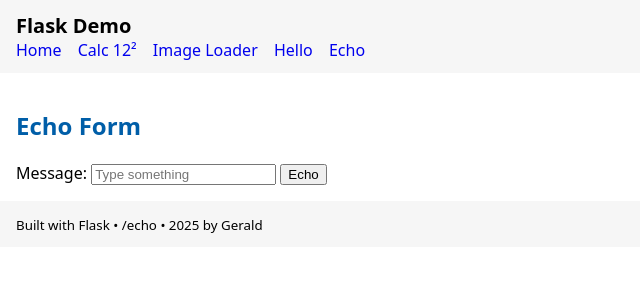
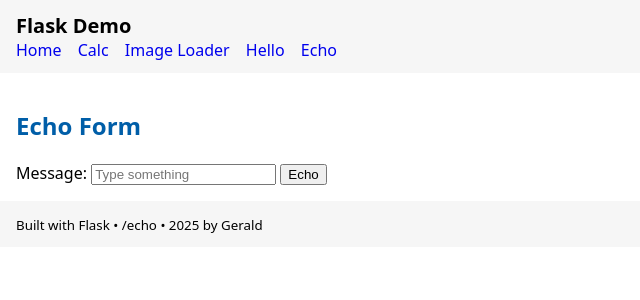
Before and after one commit to Gerald-jay/MSE-800-SLW, a Flask app: page /echo in a window 1280 px wide. Shown: the top 300 px of the page, without its empty margins (0-640 px from the left). Run offline with Flask 3, Linux system fonts and the light colour scheme.

Commit message:
Update base.html

```diff
--- a/Week12/templates/base.html
+++ b/Week12/templates/base.html
@@ -11,7 +11,7 @@
     <h1>Flask Demo</h1>
     <nav>
       <a href="{{ url_for('index') }}">Home</a>
-      <a href="{{ url_for('show_square', number=12) }}">Calc 12²</a>
+      <a href="{{ url_for('show_square', number=12) }}">Calc</a>
       <a href="{{ url_for('image_form') }}">Image Loader</a>
       <a href="{{ url_for('hello', name='Eason') }}">Hello</a>
       <a href="{{ url_for('echo_form') }}">Echo</a>
```
